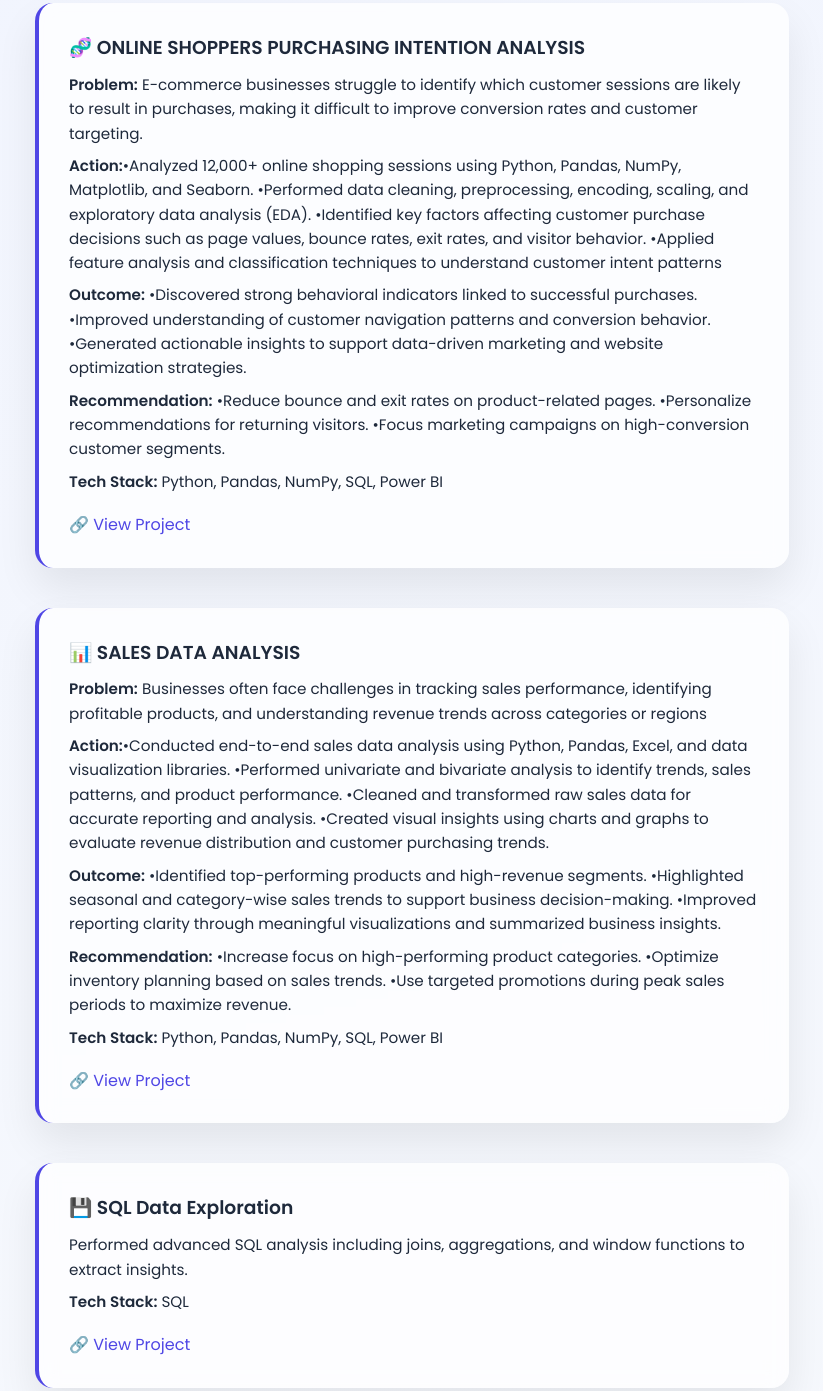
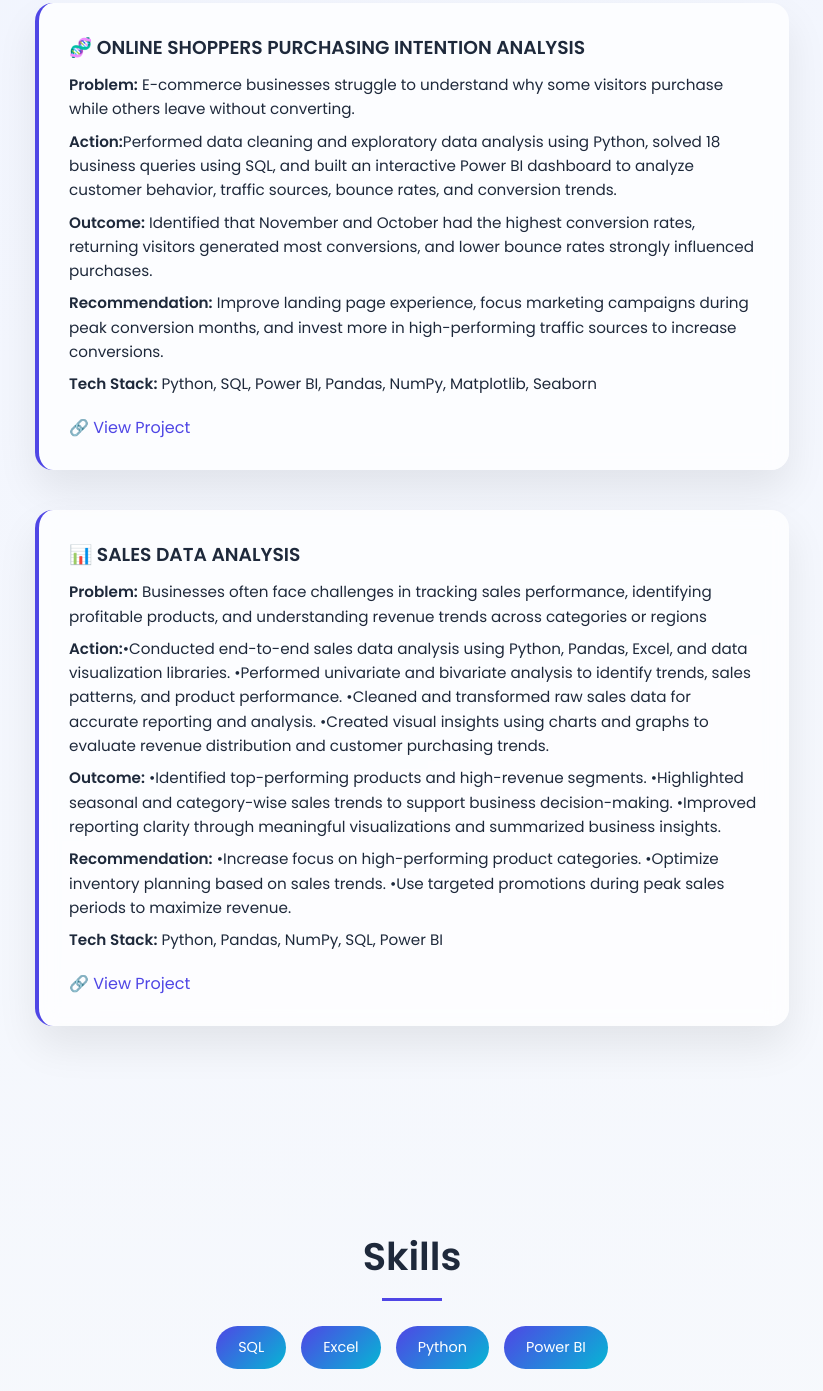
Before and after one commit to komalkakkar1996-source/komalkakkar.github.io, a plain HTML site: page index.html in a window 1280 px wide. Shown: the part 1418-2809 px from the top of the page, without its empty margins (228-1051 px from the left). Drawn offline with Linux system fonts and the light colour scheme.

Commit message:
Update index.html

```diff
--- a/index.html
+++ b/index.html
@@ -60,33 +60,29 @@
     <h3>🧬 ONLINE SHOPPERS PURCHASING INTENTION ANALYSIS</h3>
 
 
-    <p><strong>Problem:</strong> E-commerce businesses struggle to identify which customer sessions are likely to result in purchases, making it
-    difficult to improve conversion rates and customer targeting.</p>
+    <p><strong>Problem:</strong> E-commerce businesses struggle to understand why some visitors purchase while others leave without converting.</p>
     </p>
 
-    <p><strong>Action:</strong>•Analyzed 12,000+ online shopping sessions using Python, Pandas, NumPy, Matplotlib, and Seaborn.
-•Performed data cleaning, preprocessing, encoding, scaling, and exploratory data analysis (EDA).
-•Identified key factors affecting customer purchase decisions such as page values, bounce rates, exit rates, and
-visitor behavior.
-•Applied feature analysis and classification techniques to understand customer intent patterns</p>
+
+    <p><strong>Action:</strong>Performed data cleaning and exploratory data analysis using Python, solved 18 business queries using SQL, and built an interactive Power BI dashboard to analyze customer behavior, traffic sources, bounce rates, and conversion trends.
 
     <p>
-      <strong>Outcome:</strong> •Discovered strong behavioral indicators linked to successful purchases.
-•Improved understanding of customer navigation patterns and conversion behavior.
-•Generated actionable insights to support data-driven marketing and website optimization strategies.
+
+
+      <strong>Outcome:</strong> Identified that November and October had the highest conversion rates, returning visitors generated most conversions, and lower bounce rates strongly influenced purchases.
     </p>
 
+
      <p>
-      <strong>Recommendation:</strong> •Reduce bounce and exit rates on product-related pages.
-•Personalize recommendations for returning visitors.
-•Focus marketing campaigns on high-conversion customer segments.
+      <strong>Recommendation:</strong> Improve landing page experience, focus marketing campaigns during peak conversion months, and invest more in high-performing traffic sources to increase conversions.
     </p>
 
+
     <p>
-      <strong>Tech Stack:</strong> Python, Pandas, NumPy, SQL, Power BI</p>
+      <strong>Tech Stack:</strong> Python, SQL, Power BI, Pandas, NumPy, Matplotlib, Seaborn</p>
     </p>
 
-    <a href="https://github.com/komalkakkar1996-source/ONLINE-SHOPPERS-PURCHASING" target="_blank">
+    <a href="https://github.com/komalkakkar1996-source/online-shoppers-purchasing-intention-analysis" target="_blank">
       🔗 View Project
     </a>
   </div>
@@ -126,19 +122,6 @@ trends.</p>
     </a>
   </div>
 
-  <!-- SQL Project -->
-  <div class="project-card">
-    <h3>💾 SQL Data Exploration</h3>
-
-    <p>
-      Performed advanced SQL analysis including joins, aggregations, and window functions to extract insights.
-    </p>
-
-    <p><strong>Tech Stack:</strong> SQL</p>
-
-    <a href="#">🔗 View Project</a>
-  </div>
-
 </section>
 
 <!-- 🧠 Skills -->
```
